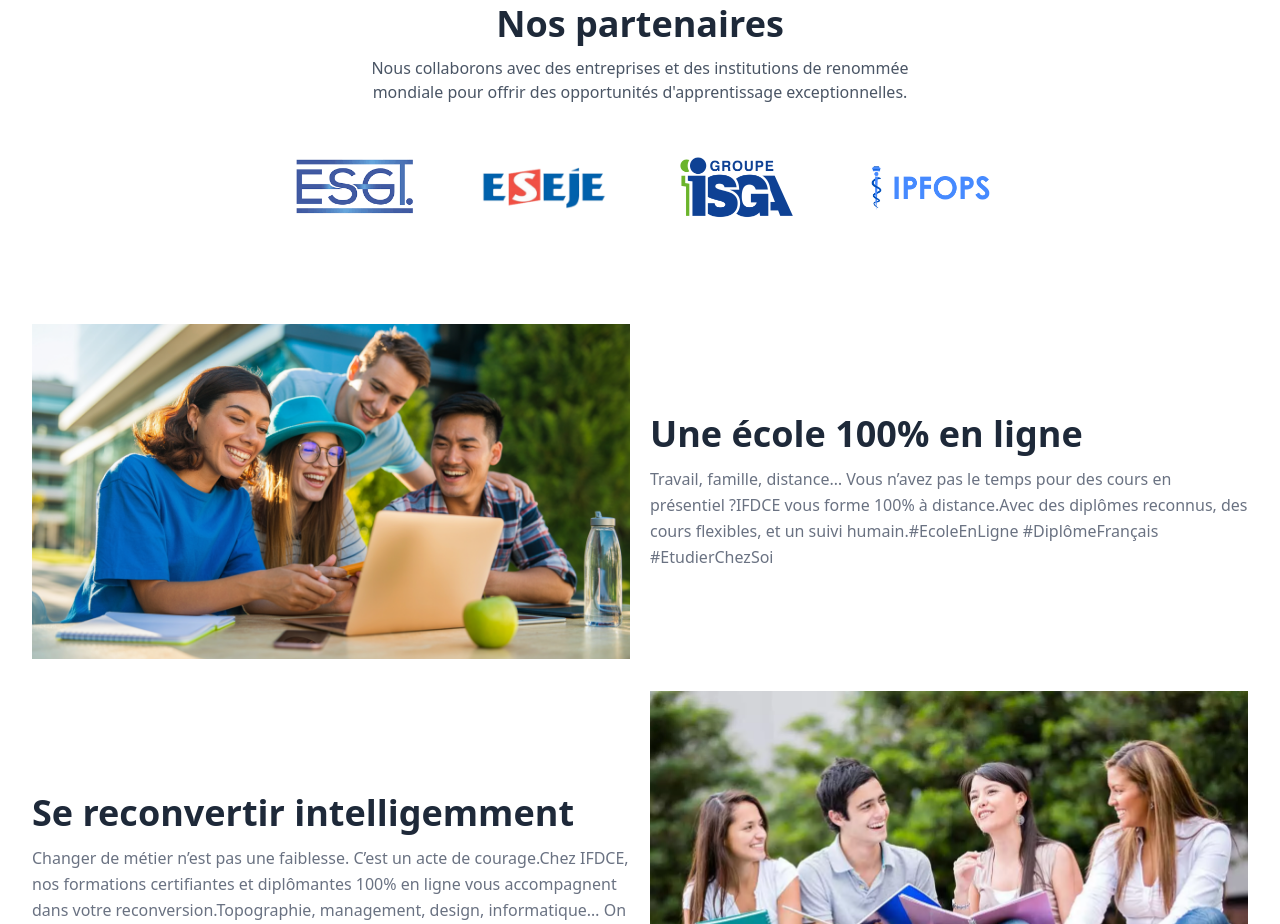
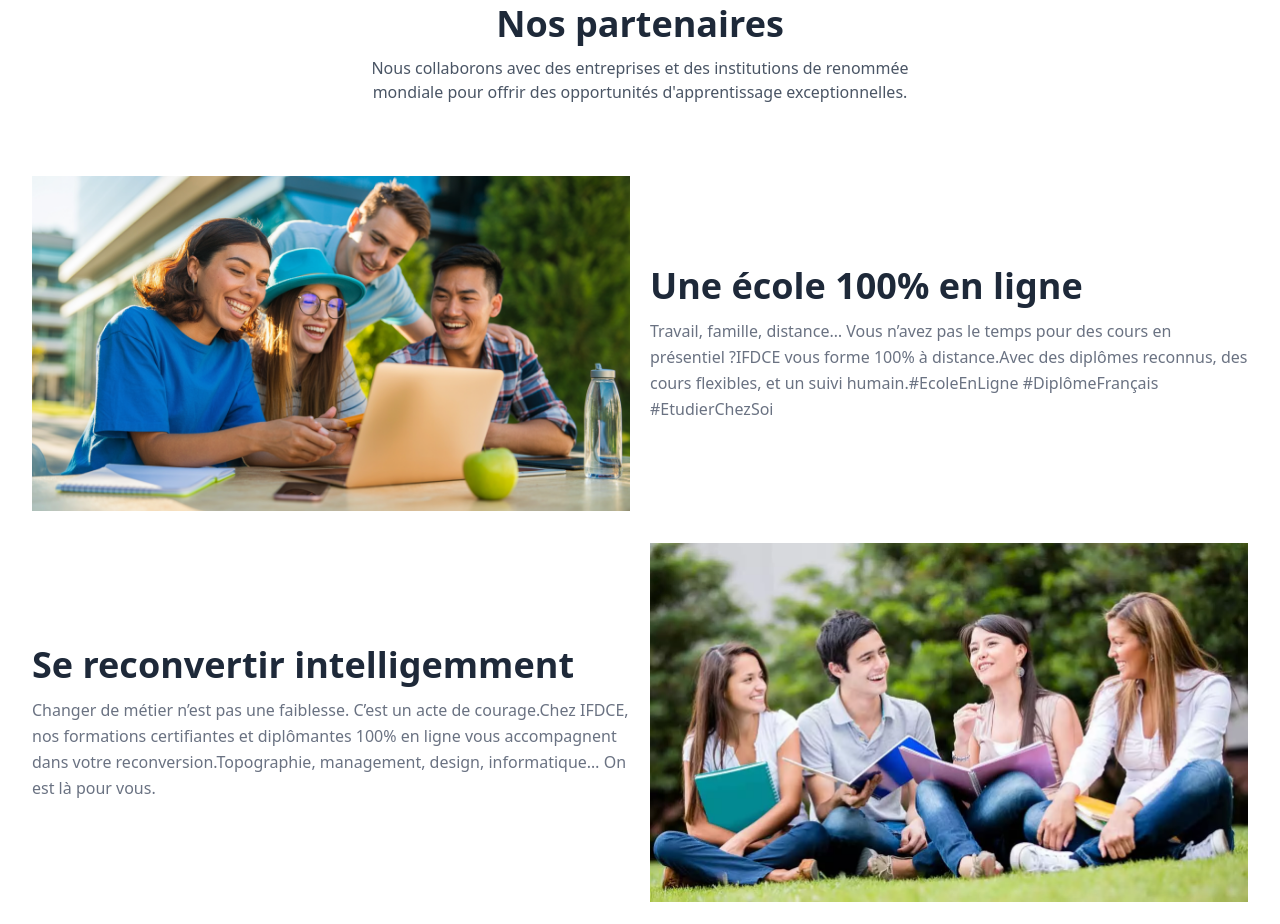
Before and after one commit to red-jen/IFDCE, a React (Vite) app: page / in a window 1280 px wide. Shown: the part 900-1824 px from the top of the page. Built offline with nearby package versions, Linux system fonts and the light colour scheme.

Commit message:
hide partneres cause there are personale

```diff
--- a/src/component/partener.jsx
+++ b/src/component/partener.jsx
@@ -27,7 +27,7 @@
                         Nous collaborons avec des entreprises et des institutions de renommée mondiale pour offrir des opportunités d'apprentissage exceptionnelles.
                     </p>
                 </div>
-                <div className="mt-5">
+                {/* <div className="mt-5">
                     <ul className="flex gap-x-10 gap-y-6 flex-wrap items-center justify-center md:gap-x-16">
                         {
                              partenaires.map((partenaire) => (
@@ -37,7 +37,7 @@
                               ))
                        }
                     </ul>
-                </div>
+                </div> */}
 
 
             </div>
```
